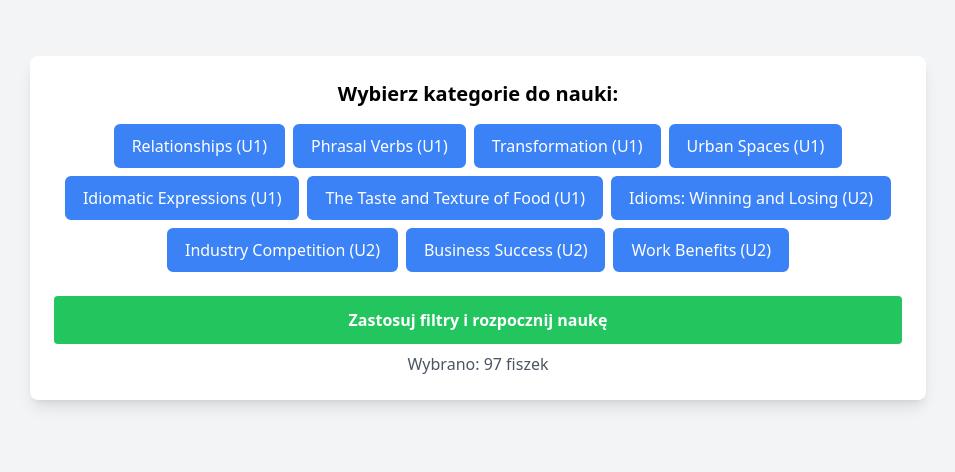
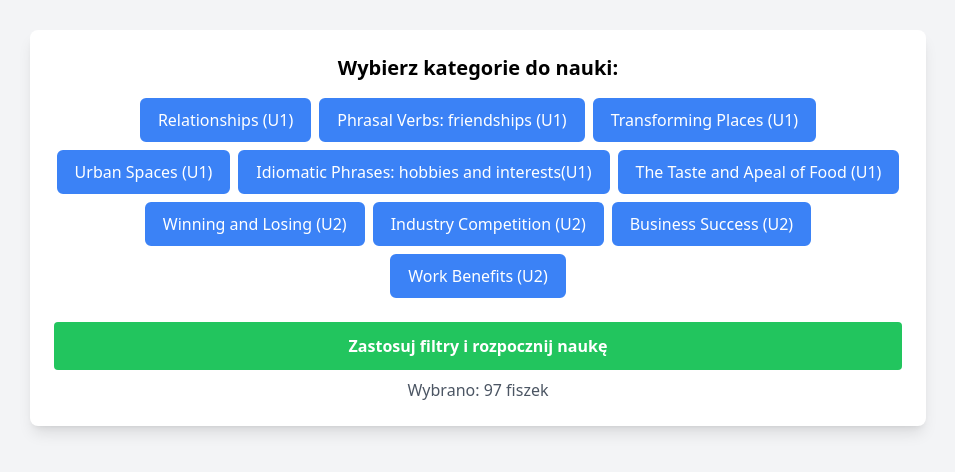
Before and after one commit to terbski/fiszki, a plain HTML site: page index.html in a window 1280 px wide. Shown: the part 172-644 px from the top of the page, without its empty margins (162-1117 px from the left). Drawn offline with nearby package versions, Linux system fonts and the light colour scheme.

Commit message:
Update button labels for clarity and specificity

```diff
--- a/index.html
+++ b/index.html
@@ -18,22 +18,22 @@
                         Relationships (U1)
                     </button>
                     <button onclick="toggleCategory('phrasal verbs')" class="cat-btn active" data-cat="phrasal verbs">
-                        Phrasal Verbs (U1)
+                        Phrasal Verbs: friendships (U1)
                     </button>
                     <button onclick="toggleCategory('transformation')" class="cat-btn active" data-cat="transformation">
-                        Transformation (U1)
+                        Transforming Places (U1)
                     </button>
                     <button onclick="toggleCategory('urban spaces')" class="cat-btn active" data-cat="urban spaces">
                         Urban Spaces (U1)
                     </button>
                     <button onclick="toggleCategory('idiomatic expressions')" class="cat-btn active" data-cat="idiomatic expressions">
-                        Idiomatic Expressions (U1)
+                        Idiomatic Phrases: hobbies and interests(U1)
                     </button>
                     <button onclick="toggleCategory('the taste and texture of food')" class="cat-btn active" data-cat="the taste and texture of food">
-                        The Taste and Texture of Food (U1)
+                        The Taste and Apeal of Food (U1)
                     </button>
                     <button onclick="toggleCategory('idioms: winning and losing')" class="cat-btn active" data-cat="idioms: winning and losing">
-                        Idioms: Winning and Losing (U2)
+                        Winning and Losing (U2)
                     </button>
                     <button onclick="toggleCategory('industry competition')" class="cat-btn active" data-cat="industry competition">
                         Industry Competition (U2)
```
